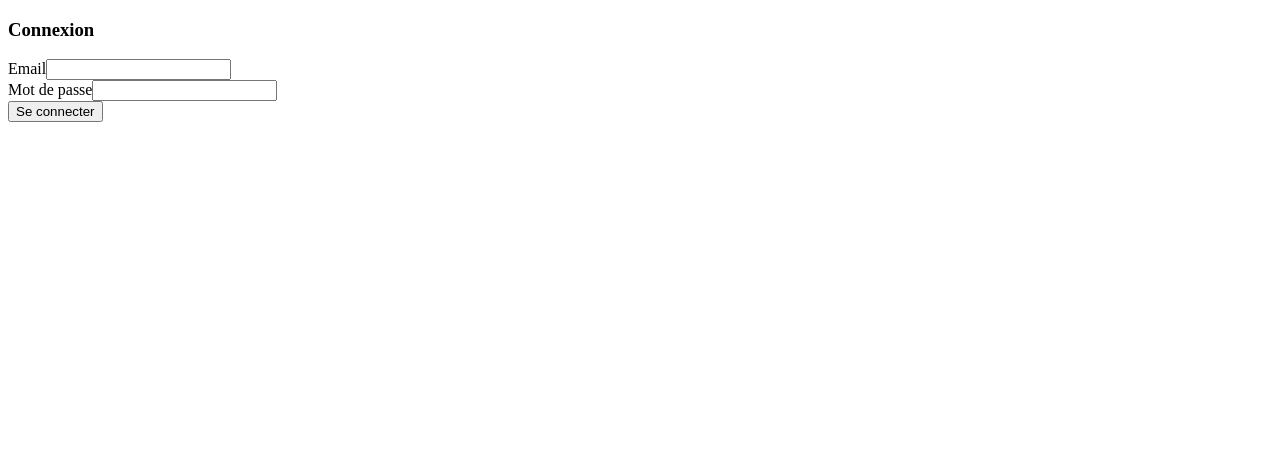
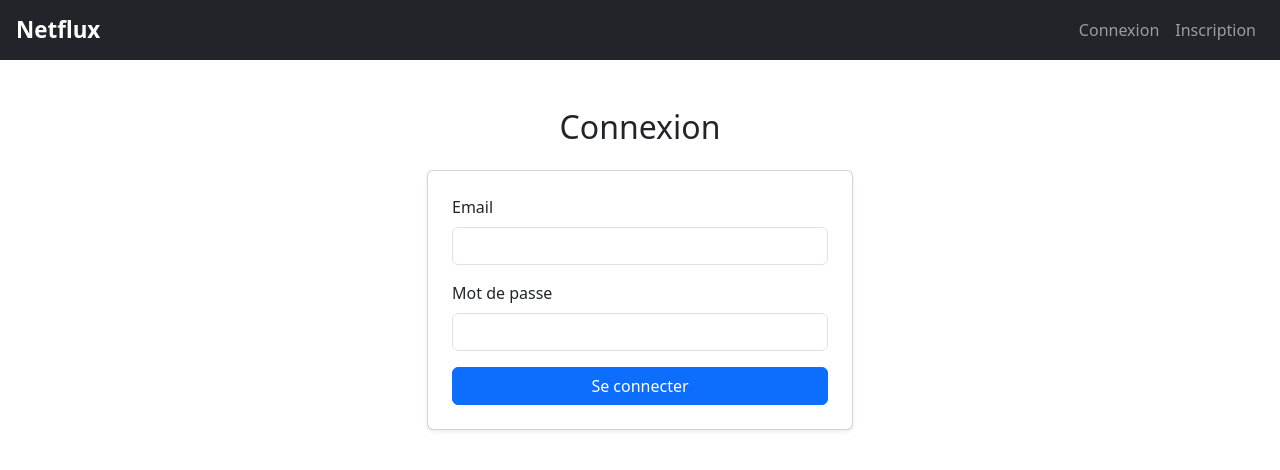
Before and after one commit to LEFRAY-Damien/Netflux, a Vue app in the folder front/: page /login in a window 1280 px wide. Shown: the top 470 px of the page. Built offline with nearby package versions, Linux system fonts and the light colour scheme.

Commit message:
login user ok

```diff
--- a/front/src/App.vue
+++ b/front/src/App.vue
@@ -1,10 +1,14 @@
-<script setup></script>
+<!-- App.vue -->
+
+<script setup>
+import Navigation from "@/components/Navigation.vue";
+</script>
 
 <template>
-
-<router-view />
-
-
+  <Navigation />
+  <div class="container mt-4">
+    <router-view />
+  </div>
 </template>
 
 <style scoped></style>
--- a/front/src/api/axios.js
+++ b/front/src/api/axios.js
@@ -1,7 +1,7 @@
 import axios from "axios";
 
 const api = axios.create({
-  baseURL: "https://localhost:8000/api",
+  baseURL: "http://localhost:8000/api",
 });
 
 // Intercepteur pour ajouter le token JWT
--- /dev/null
+++ b/front/src/components/Navigation.vue
@@ -0,0 +1,80 @@
+<!-- Navigation.vue -->
+
+<script setup>
+import { useUserStore } from "@/stores/user";
+import { useRouter } from "vue-router";
+
+const userStore = useUserStore();
+const router = useRouter();
+
+const logout = () => {
+  userStore.logout();
+  router.push("/login");
+};
+</script>
+
+<template>
+  <nav class="navbar navbar-expand-lg navbar-dark bg-dark px-3">
+
+    <!-- 🔴 GAUCHE : Logo -->
+    <router-link to="/" class="navbar-brand">
+      Netflux
+    </router-link>
+
+    <button class="navbar-toggler" type="button" data-bs-toggle="collapse" data-bs-target="#navbarNav">
+      <span class="navbar-toggler-icon"></span>
+    </button>
+
+    <div class="collapse navbar-collapse" id="navbarNav">
+
+      <!-- 🔴 MILIEU : (Vide pour garder l'espace) -->
+      <ul class="navbar-nav me-auto"></ul>
+
+      <!-- 🔴 DROITE : Liens -->
+      <ul class="navbar-nav ms-auto">
+
+        <!-- UTILISATEUR NON CONNECTÉ -->
+        <template v-if="!userStore.token">
+
+          <li class="nav-item">
+            <router-link class="nav-link" to="/login">Connexion</router-link>
+          </li>
+
+          <li class="nav-item">
+            <router-link class="nav-link" to="/register">Inscription</router-link>
+          </li>
+
+        </template>
+
+        <!-- UTILISATEUR CONNECTÉ -->
+        <template v-else>
+
+          <li class="nav-item">
+            <router-link class="nav-link" to="/profil">Profil</router-link>
+          </li>
+
+          <li class="nav-item">
+            <router-link class="nav-link" to="/favoris">Favoris</router-link>
+          </li>
+
+          <li class="nav-item" v-if="userStore.user?.roles?.includes('ROLE_ADMIN')">
+            <router-link class="nav-link" to="/admin">Admin</router-link>
+          </li>
+
+          <li class="nav-item">
+            <button class="btn btn-danger btn-sm ms-2" @click="logout">Déconnexion</button>
+          </li>
+
+        </template>
+
+      </ul>
+    </div>
+  </nav>
+</template>
+
+<style scoped>
+.navbar-brand {
+  font-weight: bold;
+  font-size: 1.4rem;
+}
+</style>
--- a/front/src/stores/user.js
+++ b/front/src/stores/user.js
@@ -3,19 +3,30 @@ import api from "@/api/axios";
 
 export const useUserStore = defineStore("user", {
   state: () => ({
-    token: localStorage.getItem("token") || null,
+    token: localStorage.getItem("jwt_token") || null,
     user: null,
   }),
   actions: {
     async login(email, password) {
-      const { data } = await api.post("/login", { email, password });
-      this.token = data.token;
-      localStorage.setItem("token", this.token);
+      try {
+        const { data } = await api.post("/login", { email, password });
+
+        this.token = data.token;
+        localStorage.setItem("jwt_token", this.token);
+
+        // Ajout du header Authorization pour toutes les requêtes futures
+        api.defaults.headers.common['Authorization'] = `Bearer ${this.token}`;
+      } catch (err) {
+        throw new Error(err.response?.data?.message || "Erreur de connexion");
+      }
     },
     logout() {
       this.token = null;
       this.user = null;
-      localStorage.removeItem("token");
+      localStorage.removeItem("jwt_token");
+
+      // Supprime le header
+      delete api.defaults.headers.common['Authorization'];
     },
   },
 });
--- a/front/src/views/LoginView.vue
+++ b/front/src/views/LoginView.vue
@@ -1,58 +1,55 @@
 <!-- LoginView.vue -->
+
+<template>
+  <div class="container mt-5" style="max-width: 450px">
+    <h2 class="text-center mb-4">Connexion</h2>
+
+    <div v-if="error" class="alert alert-danger">
+      {{ error }}
+    </div>
+
+    <form @submit.prevent="handleLogin" class="card p-4 shadow-sm">
+      <div class="mb-3">
+        <label class="form-label">Email</label>
+        <input v-model="email" type="email" class="form-control" required />
+      </div>
+
+      <div class="mb-3">
+        <label class="form-label">Mot de passe</label>
+        <input v-model="password" type="password" class="form-control" required />
+      </div>
+
+      <button class="btn btn-primary w-100">Se connecter</button>
+    </form>
+  </div>
+</template>
 
 <script setup>
 import { ref } from "vue";
+import { useRouter } from "vue-router";
 import { useUserStore } from "@/stores/user";
-import { useRouter } from "vue-router";
 
 const email = ref("");
 const password = ref("");
+const error = ref(null);
+
+const router = useRouter();
 const userStore = useUserStore();
-const router = useRouter();
 
-const submit = async () => {
-    try {
-        await userStore.login(email.value, password.value);
-        router.push("/");
-    } catch (error) {
-        alert("Email ou mot de passe incorrect");
-    }
+// Redirection automatique si déjà connecté
+if (userStore.token) {
+  router.push("/");
+}
+
+const handleLogin = async () => {
+  error.value = null;
+
+  try {
+    // Utilisation du store pour gérer login + token
+    await userStore.login(email.value, password.value);
+    router.push("/"); // Redirection après login réussi
+  } catch (err) {
+    error.value = err.message;
+  }
 };
 </script>
-
-<template>
-    <div class="container mt-5">
-        <div class="row justify-content-center">
-            <div class="col-md-4">
-
-                <div class="card shadow-sm">
-                    <div class="card-body">
-                        <h3 class="text-center mb-4">Connexion</h3>
-
-                        <form @submit.prevent="submit">
-
-                            <div class="mb-3">
-                                <label class="form-label">Email</label>
-                                <input type="email" v-model="email" class="form-control" required />
-                            </div>
-
-                            <div class="mb-3">
-                                <label class="form-label">Mot de passe</label>
-                                <input type="password" v-model="password" class="form-control" required />
-                            </div>
-
-                            <button type="submit" class="btn btn-primary w-100">
-                                Se connecter
-                            </button>
-
-                        </form>
-                    </div>
-                </div>
-
-            </div>
-        </div>
-    </div>
-</template>
-
-
-<style scoped></style>
```
Also changed, not shown: front/src/main.js (+6 -6 lines), front/vite.config.js (line endings or trailing spaces).
